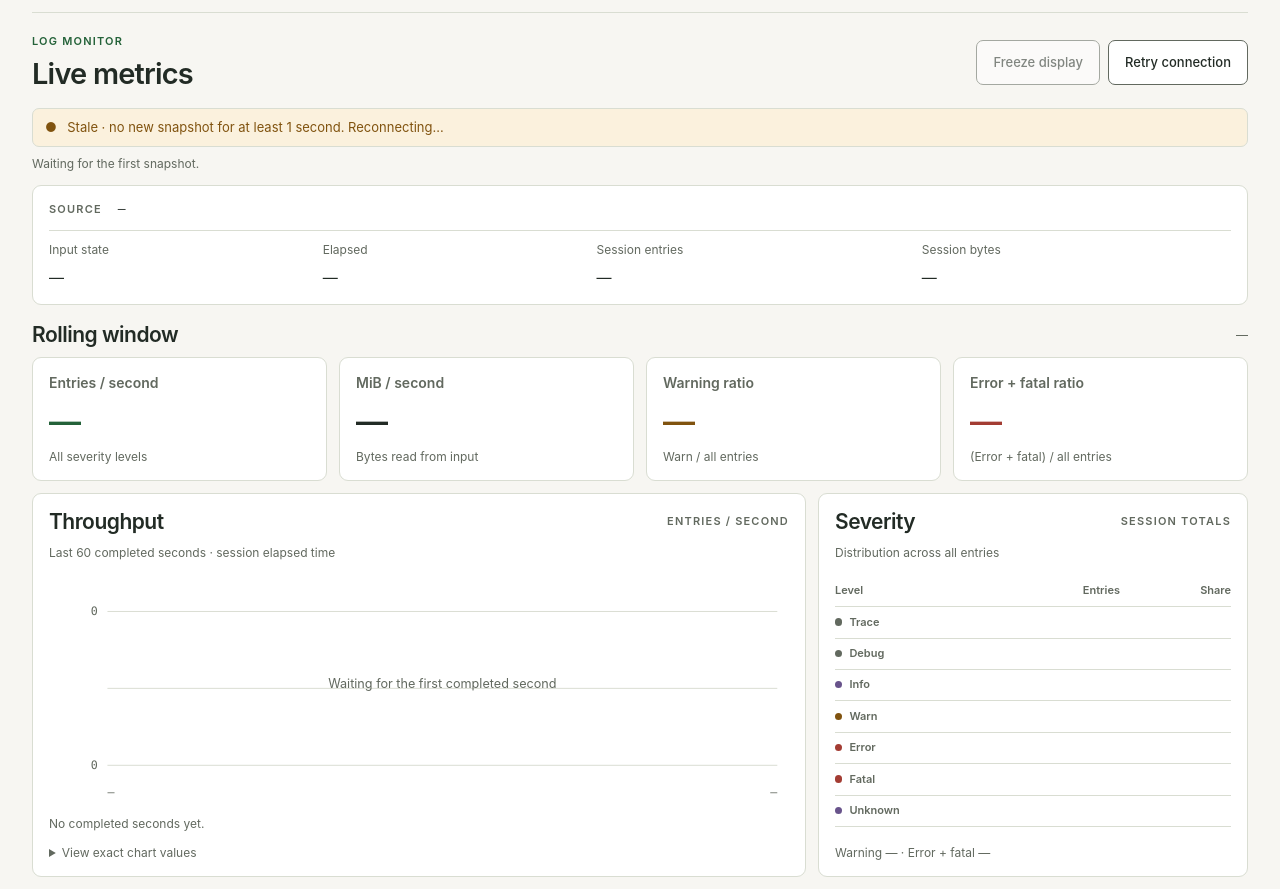
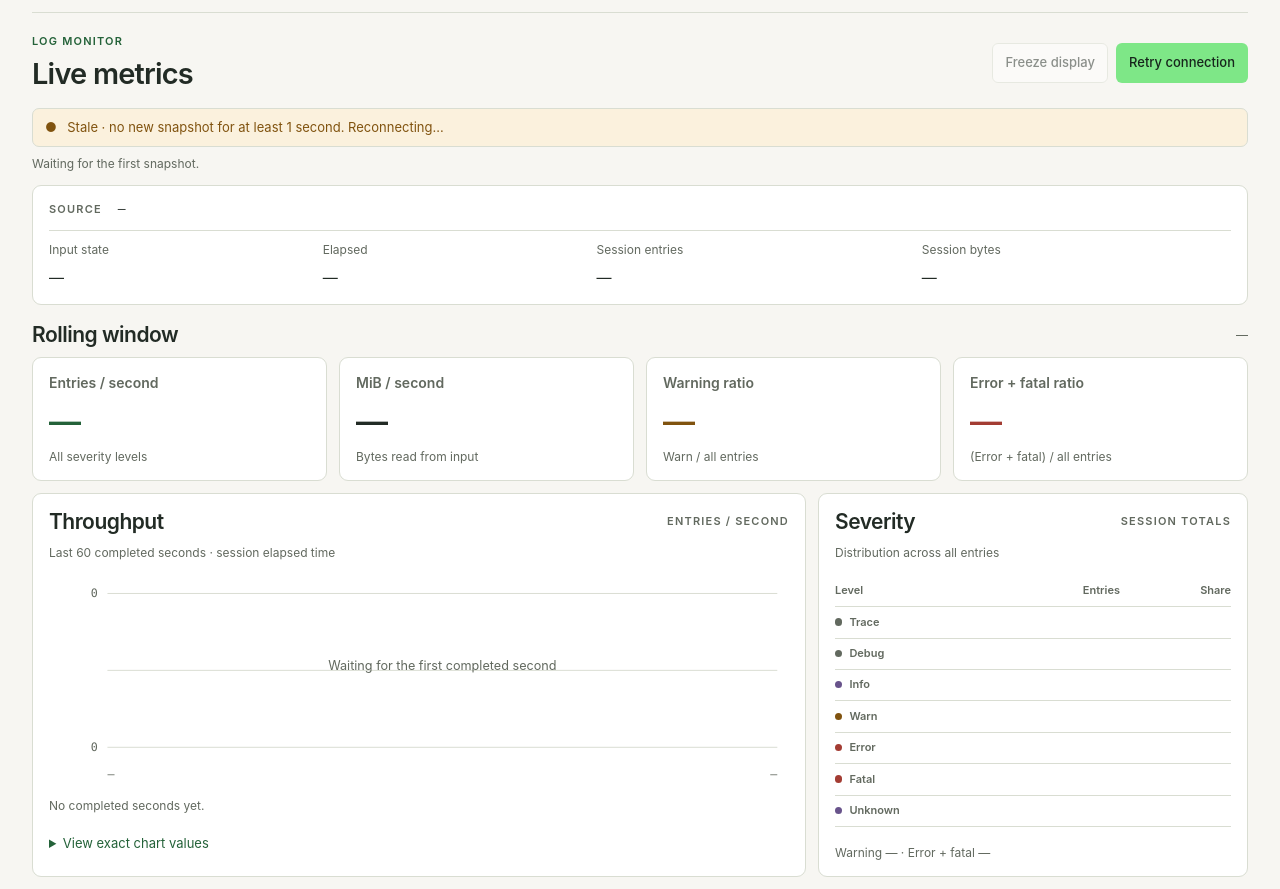
Before and after one commit to ding-labs/tell-tail, a plain HTML site: page web/index.html in a window 1280 px wide. Shown: the part 51-940 px from the top of the page. Drawn offline with Linux system fonts and the light colour scheme; no server answers.

Commit message:
Match dashboard controls to Ding's button styles

```diff
--- a/web/dashboard.css
+++ b/web/dashboard.css
@@ -16,6 +16,10 @@
   --ding-incident: light-dark(#a33c33, #f0a398);
   --ding-incident-soft: light-dark(#f9eae7, #3d2826);
   --ding-logo-bg: #171c19;
+  --ding-action: #7ee787;
+  --ding-on-brand: #17251c;
+  --ding-action-hover: color-mix(in srgb, var(--ding-action), #17251c 8%);
+  --ding-radius-control: 6px;
   --ding-font: -apple-system, BlinkMacSystemFont, "Segoe UI", sans-serif;
   --ding-mono: "SFMono-Regular", Consolas, "Liberation Mono", monospace;
   font-family: var(--ding-font);
@@ -28,11 +32,13 @@
 body { margin: 0; font-size: 14px; line-height: 1.6; }
 a { color: var(--ding-brand); }
 button, summary { -webkit-tap-highlight-color: transparent; }
-button { font: inherit; font-size: 13px; font-weight: 500; padding: .7rem 1rem; border: 1px solid var(--ding-muted); border-radius: 7px; background: var(--ding-surface); color: var(--ding-text); cursor: pointer; }
-button:hover { background: var(--ding-subtle); }
-button:disabled { opacity: .55; cursor: default; }
+button { display: inline-flex; align-items: center; justify-content: center; gap: 8px; min-height: 40px; font: inherit; font-size: 13px; font-weight: 500; padding: 8px 12px; border: 1px solid var(--ding-border); border-radius: var(--ding-radius-control); background: var(--ding-surface); color: var(--ding-text); white-space: nowrap; cursor: pointer; }
+button:enabled:hover { background: var(--ding-subtle); }
+button:disabled { opacity: .5; cursor: not-allowed; }
 button[aria-pressed="true"] { border-color: var(--ding-brand); background: var(--ding-brand-soft); color: var(--ding-brand); }
-:focus-visible { outline: 3px solid var(--ding-brand); outline-offset: 4px; }
+button.primary { border-color: transparent; background: var(--ding-action); color: var(--ding-on-brand); }
+button.primary:enabled:hover { background: var(--ding-action-hover); }
+:focus-visible { outline: 2px solid var(--ding-brand); outline-offset: 3px; }
 [hidden] { display: none !important; }
 .shell { max-width: 1360px; margin: auto; padding: 0 2rem; }
 .masthead { display: flex; align-items: center; justify-content: space-between; border-bottom: 1px solid var(--ding-border); height: 64px; gap: 1rem; }
@@ -89,7 +95,7 @@ figure { margin: 1rem 0 0; }
 .chart-dots { fill: var(--ding-brand); }
 figcaption { margin: .25rem 0 .6rem; }
 summary { cursor: pointer; font-size: 13px; line-height: 1.6; }
-.chart-data summary { color: var(--ding-muted); font-size: 12px; }
+.chart-data summary { width: fit-content; padding: 8px 0; color: var(--ding-brand); border-radius: var(--ding-radius-control); }
 .table-scroll { max-height: 240px; overflow: auto; margin-top: .7rem; }
 table { width: 100%; border-collapse: collapse; font-size: 13px; font-variant-numeric: tabular-nums; }
 th { text-align: left; color: var(--ding-muted); font-size: 11px; font-weight: 600; }
@@ -105,7 +111,7 @@ td:last-child, th:last-child { text-align: right; }
 .diagnostics summary { font-weight: 600; }
 .recent-panel { margin: .75rem 0; }
 .recent-panel h2 .subtle { margin-left: .5rem; font-weight: 400; white-space: nowrap; }
-.recent-panel button { padding: .4rem .65rem; font-size: 12px; }
+.recent-panel button { flex: none; }
 .recent-empty { color: var(--ding-muted); font: 13px/1.6 var(--ding-mono); margin: 1rem 0 .25rem; }
 .recent-errors { list-style: none; margin: .75rem 0 0; padding: 0; max-height: 280px; overflow: auto; scrollbar-gutter: stable; }
 .recent-errors li { padding: .6rem 0; border-top: 1px solid var(--ding-border); }
--- a/web/index.html
+++ b/web/index.html
@@ -20,7 +20,7 @@
         <div><p class="eyebrow">LOG MONITOR</p><h1>Live metrics</h1></div>
         <div class="controls">
           <button id="freeze" type="button" aria-pressed="false" disabled>Freeze display</button>
-          <button id="retry" type="button" hidden>Retry connection</button>
+          <button class="primary" id="retry" type="button" hidden>Retry connection</button>
         </div>
       </div>
       <div class="connection" id="connection" data-tone="neutral" role="status" aria-live="polite" aria-atomic="true">Connecting to local monitor…</div>
```
Also changed, not shown: docs/DESIGN.md (+10 -0 lines).
